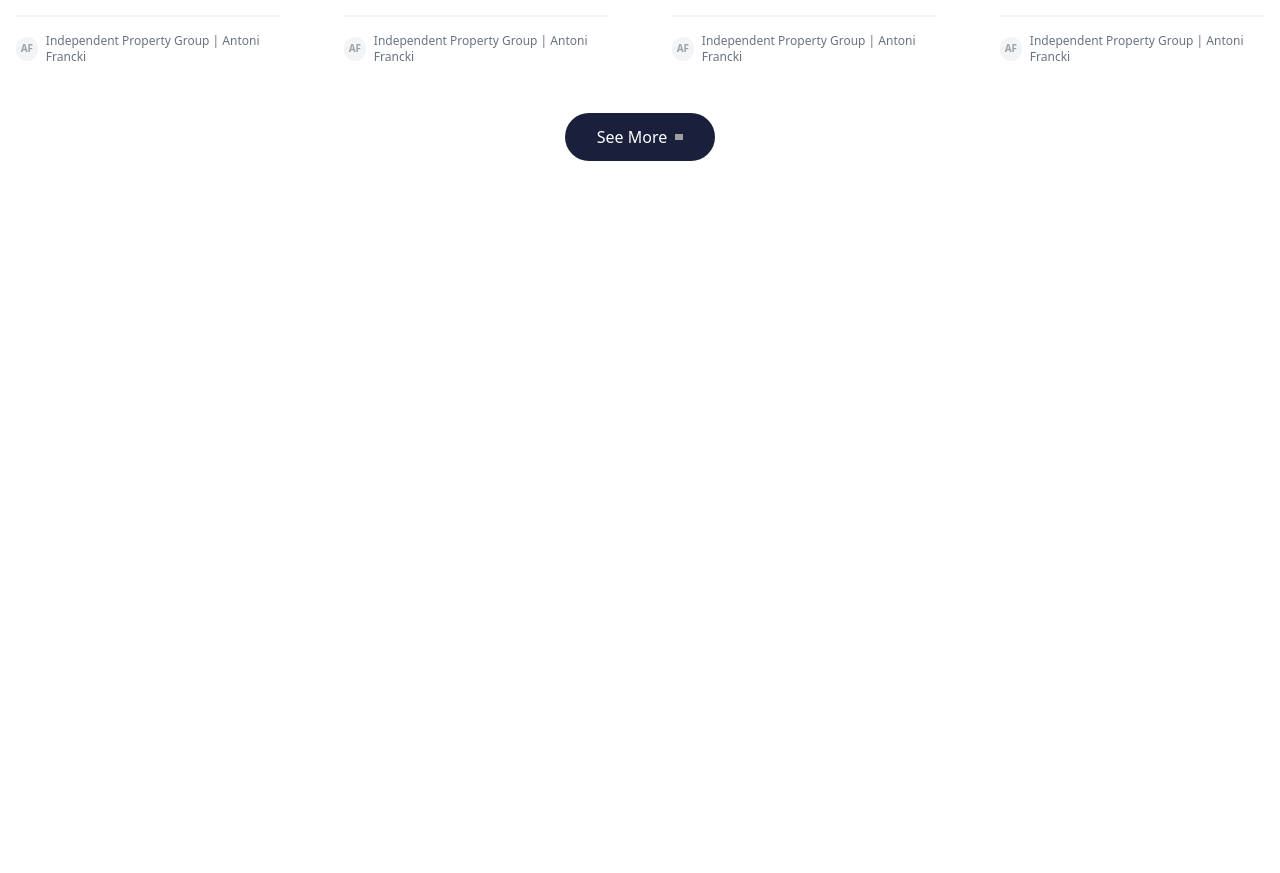
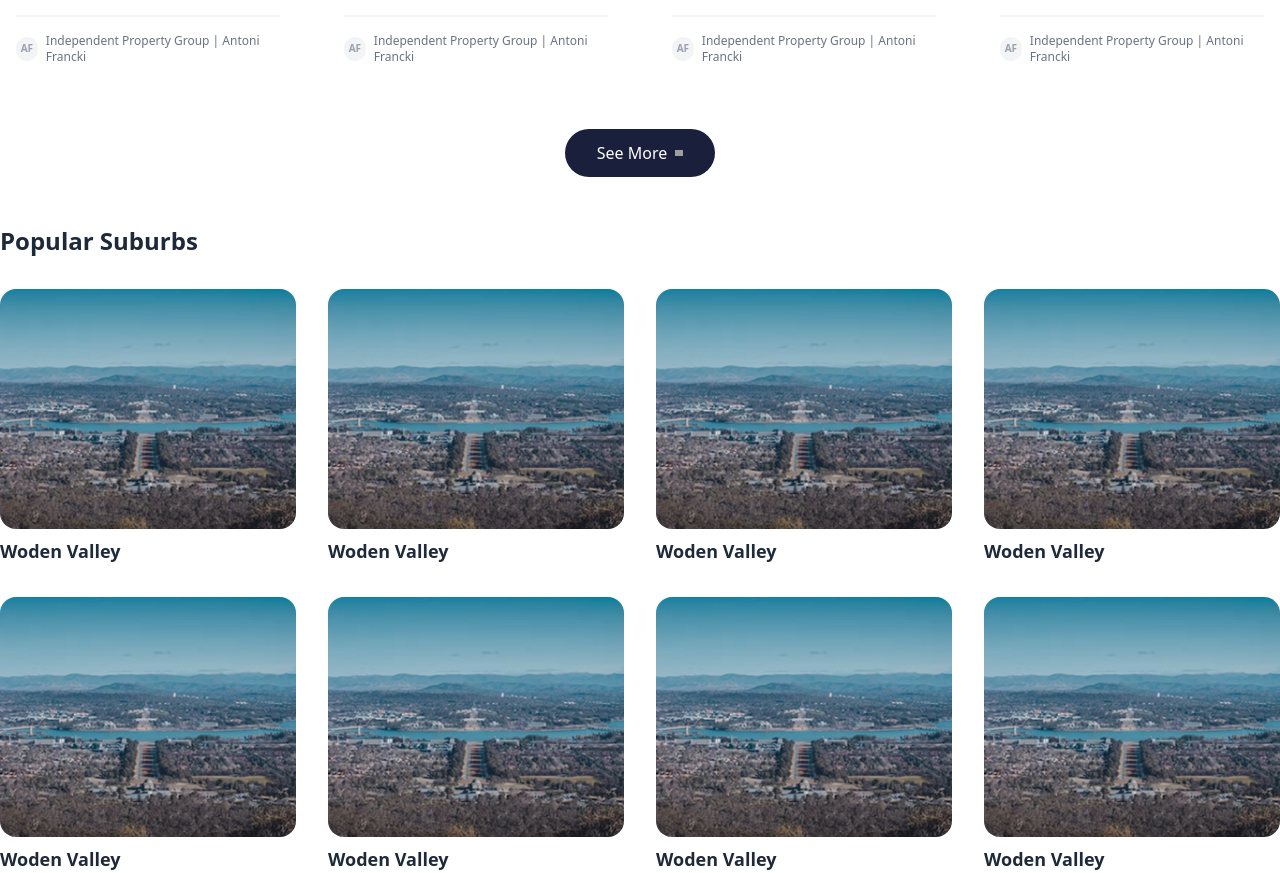
Before and after one commit to mss-souloftware/rc-frontend, a Next.js app: page / in a window 1280 px wide. Shown: the part 2169-3042 px from the top of the page. Before the commit the page ends 2330 px from the top, so only its background shows below. Built offline with nearby package versions, Linux system fonts and the light colour scheme; grey boxes are pictures that could not be loaded.

Commit message:
location section

```diff
--- a/src/app/page.js
+++ b/src/app/page.js
@@ -1,4 +1,5 @@
 import ListingHeader from "@/components/Filters/Filters";
+import LocationGrid from "@/components/Global/Locations/LocationGrid";
 import PropertyGrid from "@/components/Global/PropertyGrid";
 import FeatureCards from "@/components/Header/FeatureCards";
 import HeroSection from "@/components/Home/Hero";
@@ -11,6 +12,7 @@ export default function Home() {
       <FeatureCards />
       <ListingHeader />
       <PropertyGrid />
+      <LocationGrid />
     </>
   );
 }
--- a/src/components/Filters/Filters.jsx
+++ b/src/components/Filters/Filters.jsx
@@ -11,7 +11,7 @@ export default function ListingHeader() {
             <div className="container mx-auto">
                 <div className="flex flex-col md:flex-row md:items-center md:justify-between py-4 gap-4">
                     {/* Title */}
-                    <h2 className="text-xl font-semibold text-gray-800">For rent</h2>
+                    <h2 className="text-2xl font-semibold text-gray-800">For rent</h2>
 
                     {/* Controls */}
                     <div className="flex flex-wrap gap-3 items-center">
--- /dev/null
+++ b/src/components/Global/Locations/LocationCard.jsx
@@ -0,0 +1,20 @@
+import Image from 'next/image'
+import React from 'react'
+
+export default function LocationCard({ imageUrl, title }) {
+    return (
+        <div>
+            <div className='relative'>
+                <div className="w-full h-[240px] overflow-hidden">
+                    <Image
+                        src={imageUrl}
+                        alt={title}
+                        fill
+                        className="object-cover rounded-2xl"
+                    />
+                </div>
+            </div>
+            <p className='font-semibold text-gray-800 mt-2 text-lg'>{title}</p>
+        </div>
+    )
+}
--- /dev/null
+++ b/src/components/Global/Locations/LocationGrid.jsx
@@ -0,0 +1,58 @@
+import React from 'react'
+import LocationCard from './LocationCard';
+
+export default function LocationGrid() {
+    const listings = [
+        {
+            imageUrl: "/locations/location.jpg",
+            title: "Woden Valley"
+
+        },
+        {
+            imageUrl: "/locations/location.jpg",
+            title: "Woden Valley"
+
+        },
+        {
+            imageUrl: "/locations/location.jpg",
+            title: "Woden Valley"
+
+        },
+        {
+            imageUrl: "/locations/location.jpg",
+            title: "Woden Valley"
+
+        },
+        {
+            imageUrl: "/locations/location.jpg",
+            title: "Woden Valley"
+
+        },
+        {
+            imageUrl: "/locations/location.jpg",
+            title: "Woden Valley"
+
+        },
+        {
+            imageUrl: "/locations/location.jpg",
+            title: "Woden Valley"
+
+        },
+        {
+            imageUrl: "/locations/location.jpg",
+            title: "Woden Valley"
+
+        },
+
+    ];
+    return (
+        <div className="container mx-auto">
+            <h2 className="text-2xl font-semibold text-gray-800 mb-8">Popular Suburbs</h2>
+            <div className="grid grid-cols-1 sm:grid-cols-2 md:grid-cols-3 lg:grid-cols-4 gap-8">
+                {listings.map((location, index) => (
+                    <LocationCard key={index} {...location} />
+                ))}
+            </div>
+        </div>
+    )
+}
--- a/src/components/Global/PropertyGrid.js
+++ b/src/components/Global/PropertyGrid.jsx
@@ -94,7 +94,7 @@ export default function PropertyGrid() {
                 ))}
             </div>
 
-            <div className="flex justify-center mt-8">
+            <div className="flex justify-center my-12">
                 <button className="bg-[#1A1F3B] text-white px-8 py-3 rounded-full font-medium flex items-center gap-2 hover:bg-green-600">
                     See More <span>
                         <Image src="/global/right.svg" width={8} height={8} alt='See More' />
```
Also changed, not shown: public/locations/location.jpg (added), src/components/Global/PropertyCard.jsx (renamed from src/components/Global/PropertyCard.js).
